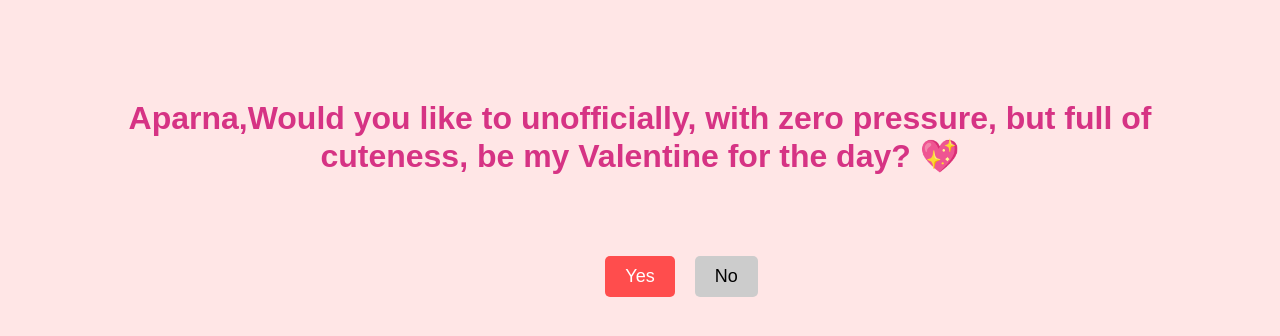
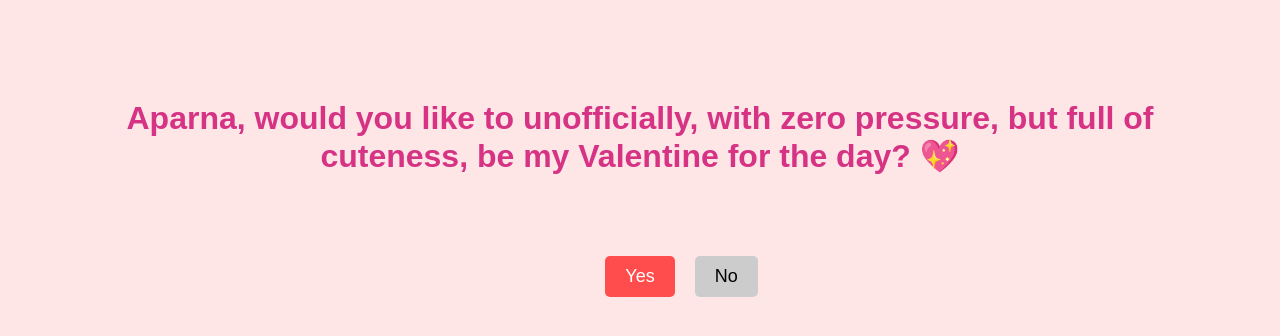
Before and after one commit to NullNinja-THF/valentine-page, a plain HTML site: page index.html in a window 1280 px wide. Drawn offline with Linux system fonts and the light colour scheme.

Commit message:
Update index.html

```diff
--- a/index.html
+++ b/index.html
@@ -41,7 +41,7 @@
 </head>
 <body>
 
-    <h1>Aparna,Would you like to unofficially, with zero pressure, but full of cuteness, be my Valentine for the day? 💖</h1>
+    <h1>Aparna, would you like to unofficially, with zero pressure, but full of cuteness, be my Valentine for the day? 💖</h1>
     <div class="container">
         <button id="yes" onclick="alert('Yay! I knew it! ❤️')">Yes</button>
         <button id="no" onmouseover="moveButton()">No</button>
```
